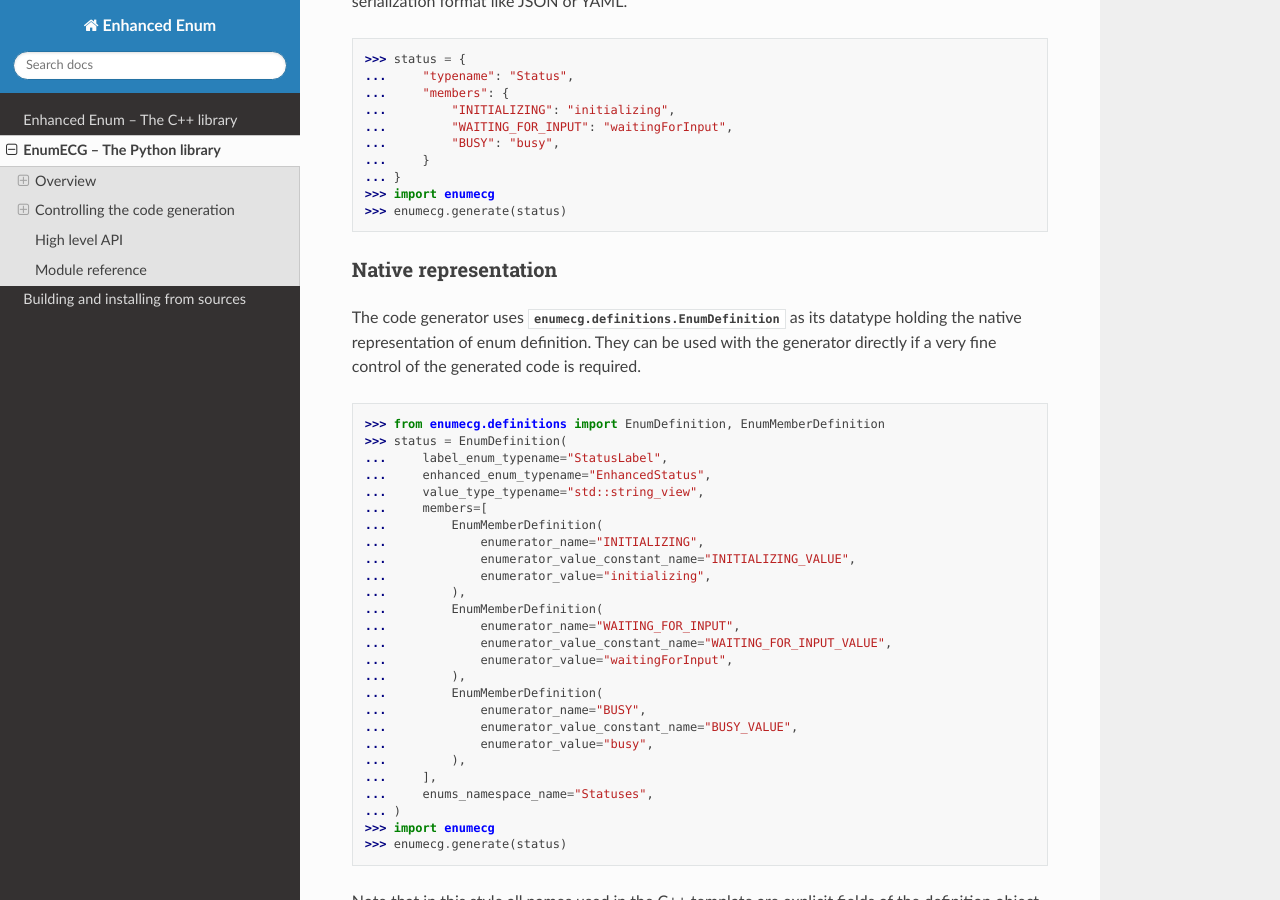
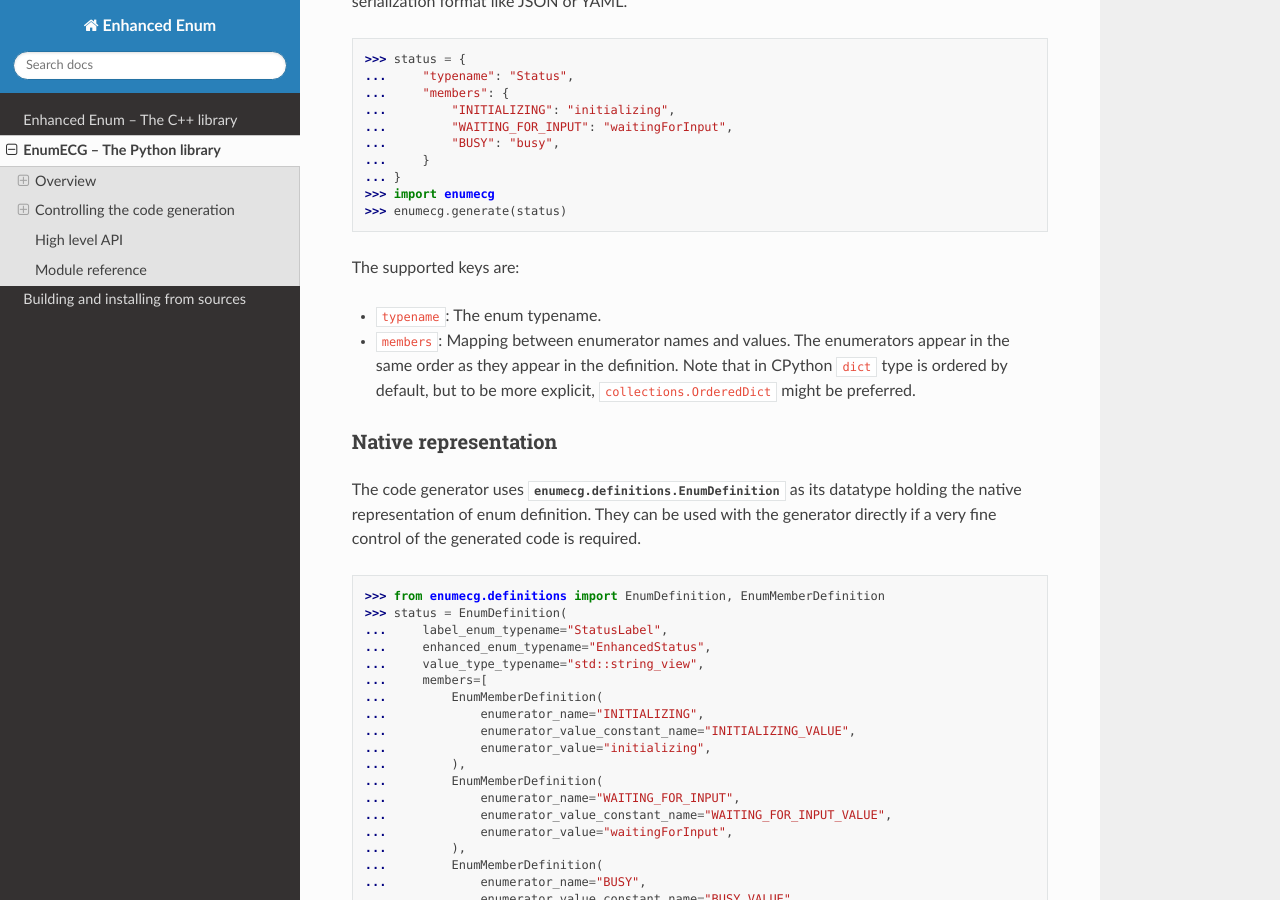
Before and after one commit to jasujm/enhanced-enum, a Sphinx documentation site: the page built from docs/enumecglib.rst, in a window 1280 px wide and 900 px high, scrolled down 977 px. Built offline with Sphinx 7.4.7 and the Read the Docs theme 2.0.0, drawn with Linux system fonts in a browser that asks for light colours.

Commit message:
enumecglib.rst: Document supported keys when defining enum from dict

```diff
--- a/docs/enumecglib.rst
+++ b/docs/enumecglib.rst
@@ -53,6 +53,16 @@ file using general purpose serialization format like JSON or YAML.
   ... }
   >>> import enumecg
   >>> enumecg.generate(status)
+
+The supported keys are:
+
+- ``typename``: The enum typename.
+
+- ``members``: Mapping between enumerator names and values. The
+  enumerators appear in the same order as they appear in the
+  definition. Note that in CPython ``dict`` type is ordered by
+  default, but to be more explicit, ``collections.OrderedDict`` might
+  be preferred.
 
 Native representation
 .....................
```
